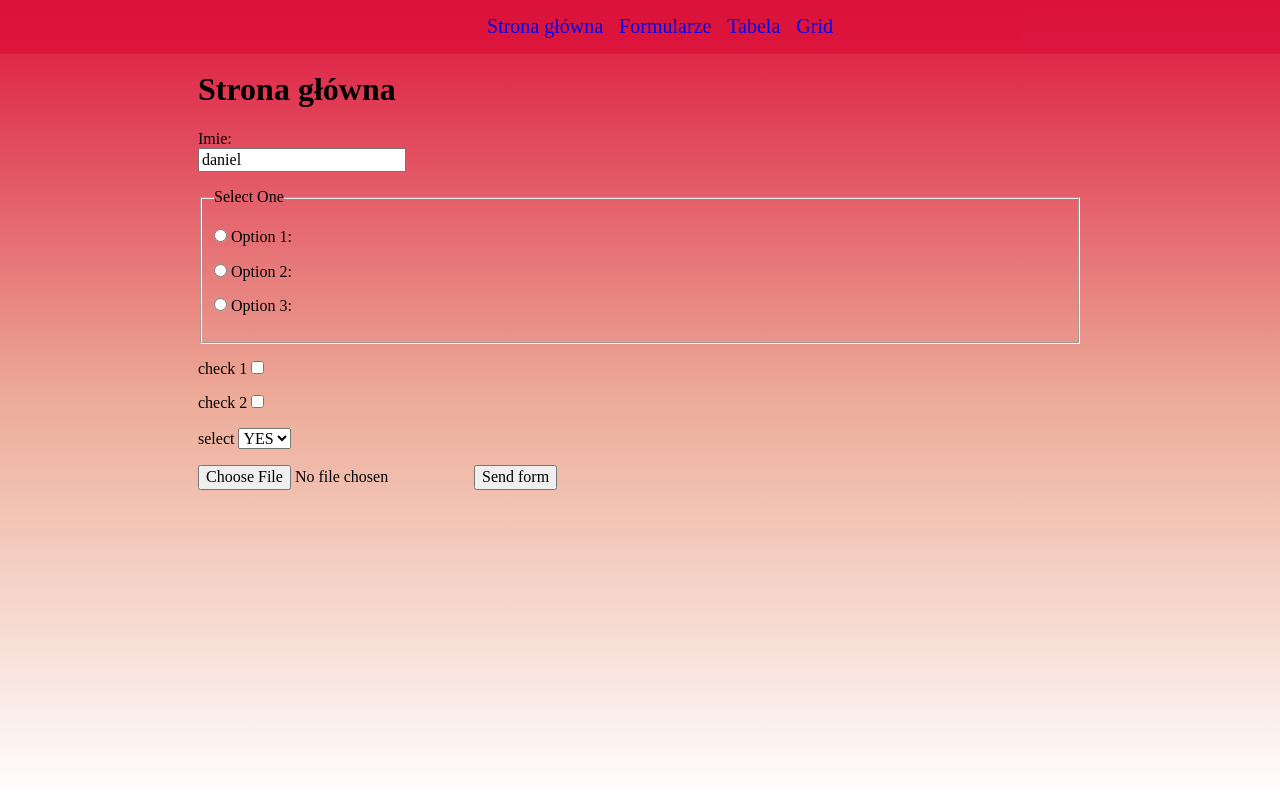
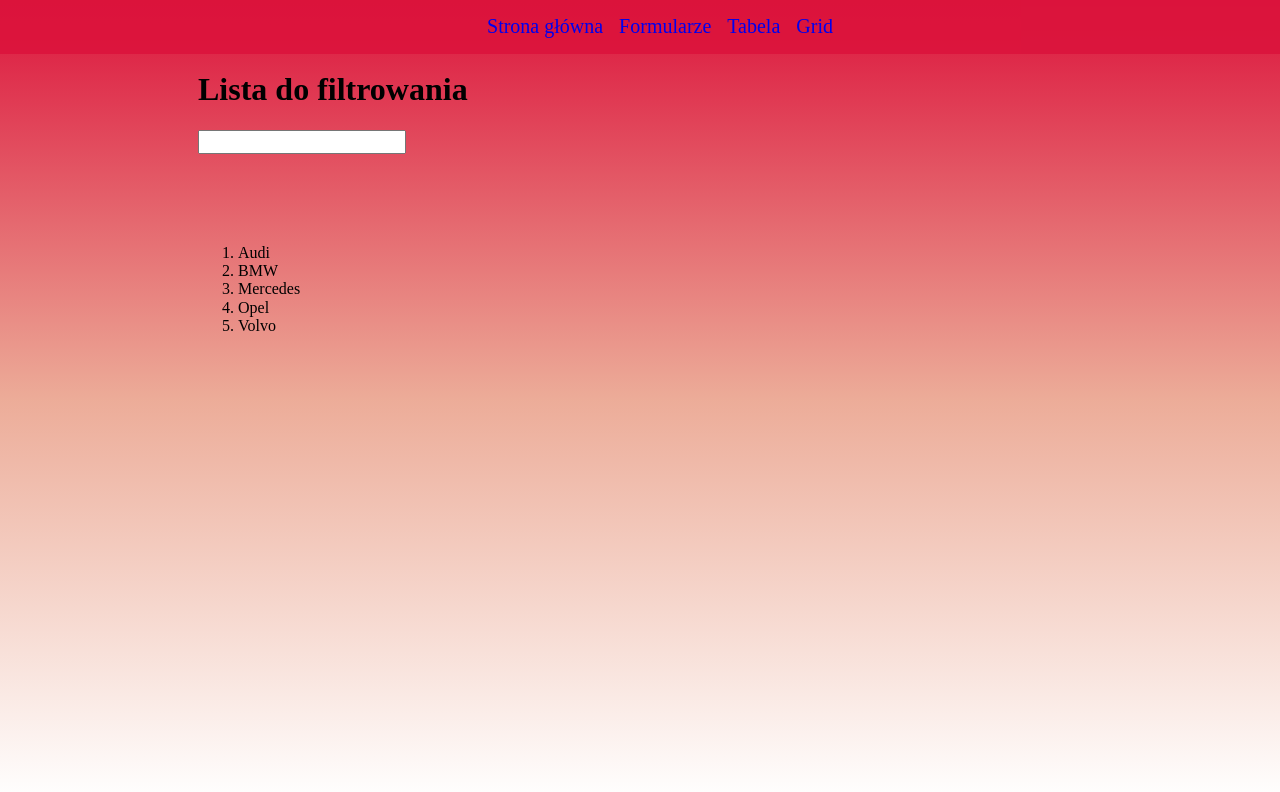
Before and after one commit to plewcio0/homepage-gulp, a website: page src/content/podstrona1.html in a window 1280 px wide. Drawn offline with nearby package versions, Linux system fonts and the light colour scheme; files that its build step writes are made by us from their sources; files whose address does not match are found by name.

Commit message:
feat: new filtering

```diff
--- a/src/content/podstrona1.html
+++ b/src/content/podstrona1.html
@@ -34,48 +34,38 @@
 		</header>
 	<main class="main">
 		<header class="header">
-			<h1 class="heading">Strona główna</h1>
+			<h1 class="heading">Lista do filtrowania</h1>
+			<input type="text" id="search" autocomplete="off">
 		</header>
-		<form action="https://dev.cotenfrontend.pl" class="form" method="POST">
-			<p>
-				<label for="name">Imie: </label><br>
-				<input name="name" type="text" id="name" value="daniel">
-			</p>
-			<fieldset>
-				<legend>Select One</legend>
-				<p>
-					<input value="x" name="radio" type="radio" id="radio1">
-					<label for="radio1">Option 1: </label>
-				</p>
-				<p>
-					<input name="radio" type="radio" id="radio2">
-					<label for="radio2">Option 2: </label>
-				</p>
-				<p>
-					<input name="radio" type="radio" id="radio3">
-					<label for="radio3">Option 3: </label>
-				</p>
-			</fieldset>
-			<p>
-				<label for="checkbox1">check 1 </label>
-				<input name="checkbox" type="checkbox" id="checkbox1">
-			</p>
-			<p>
-				<label for="checkbox2">check 2 </label>
-				<input name="checkbox" type="checkbox" id="checkbox2">
-			</p>
-			<p>
-				<label for="select">select</label>
-				<select name="select" id="select">
-					<option>YES</option>
-					<option>NO</option>
-				</select>
-			</p>
-			<input type="file">
-			<input type="submit" value="Send form">
-		</form>
+		<br>
+		<br>
+		<br>
+		<br>
+		<ol class="ul">
+			<li class="li__item">Audi</li>
+			<li class="li__item">BMW</li>
+			<li class="li__item">Mercedes</li>
+			<li class="li__item">Opel</li>
+			<li class="li__item">Volvo</li>
+		</ol>
 	</main>
-	<script src="main.js"></script>
+	<script>
+		const searchInput = document.querySelector('#search');
+		searchInput.addEventListener('input', filter);
+
+
+		function filter(e) {
+			var itemlist = document.getElementsByClassName('li__item');
+
+			Array.from(itemlist).forEach(function(item) {
+				var itemname = item.textContent;
+				if(itemname.toLowerCase().indexOf(e.target.value) != -1)
+					item.style.display = 'list-item';
+				else
+					item.style.display = 'none';
+			})
+		}
+	</script>
 </body>
 
 </html>
```
